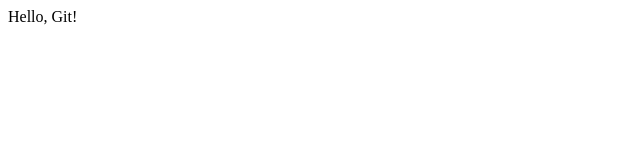
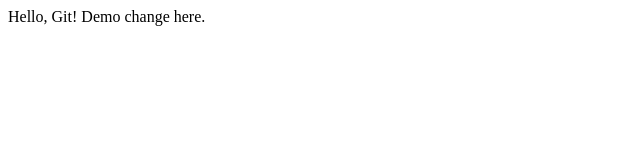
Before and after one commit to DoraDi/RemGitPro, a plain HTML site: page GitPro/WebContent/index.html in a window 1280 px wide. Shown: the whole page, without its empty margins (0-640 px from the left). Drawn offline with Linux system fonts and the light colour scheme.

Commit message:
String changed.

```diff
--- a/GitPro/WebContent/index.html
+++ b/GitPro/WebContent/index.html
@@ -6,5 +6,6 @@
 	</head>
 	<body>
 		Hello, Git!
+		Demo change here.
 	</body>
 </html>
```
